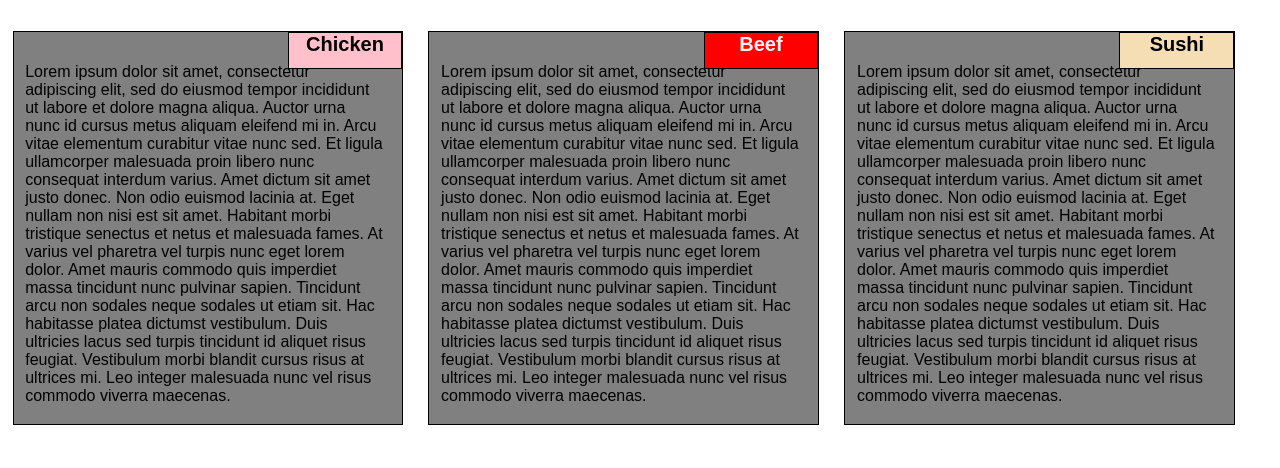
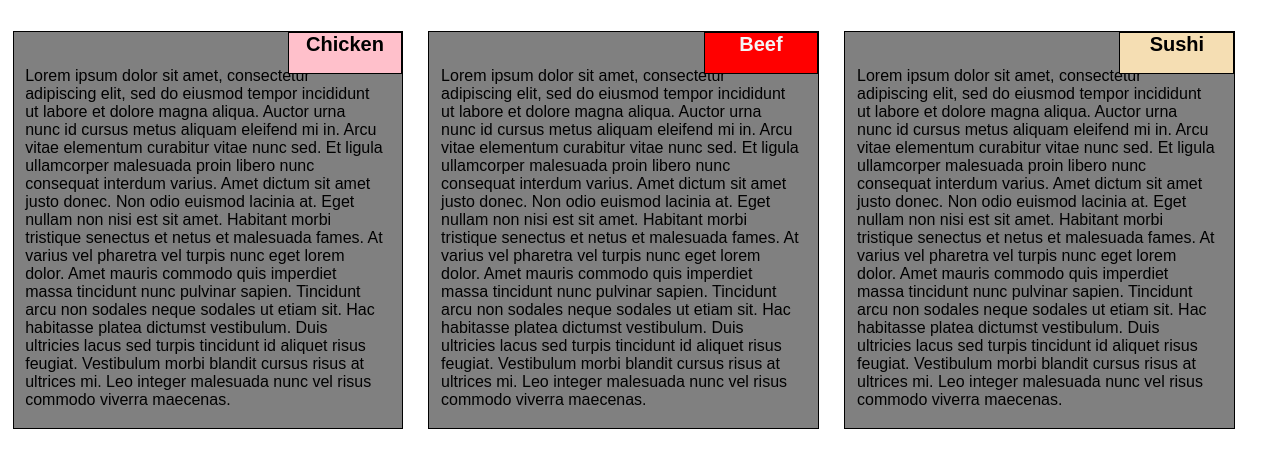
Before and after one commit to misli8/coursera_html_course, a PHP site: page /module2_solution/index.html in a window 1280 px wide. Shown: the part 47-515 px from the top of the page. Run offline with PHP 8.4, Linux system fonts and the light colour scheme; some web fonts are replaced.

Commit message:
Module 2 assignment

```diff
--- a/module2_solution/css/style.css
+++ b/module2_solution/css/style.css
@@ -24,8 +24,8 @@ h2{
     position: absolute;
     top: 0px;
     right: 0px;
-    min-width: 29%;
-    min-height: 9%;
+    width: 29%;
+    height: 40px;
     text-align: center;
     border: 1px solid black;
 }
@@ -40,14 +40,14 @@ h2{
     background-color: wheat;
 }
 .menu{
-width: 98%;
+    width: 98%;
 }
 p{
     margin-left: auto;
     margin-right: auto;
     margin-top: 0;
     margin-bottom: 0;
-    padding: 8% 5% 5% 3%;
+    padding: 9% 5% 5% 3%;
     background-color: gray;
 }
 @media (min-width: 992px){
--- a/module2_solution/index.html
+++ b/module2_solution/index.html
@@ -20,7 +20,6 @@
 	    </header>
         <div class="menu">
             <div  class="chicken">
-                    <h2 class="chicken_header">Chicken</h2>
                 <p>
                     Lorem ipsum dolor sit amet, consectetur adipiscing elit, sed do eiusmod tempor incididunt ut labore et dolore magna aliqua.
                     Auctor urna nunc id cursus metus aliquam eleifend mi in. Arcu vitae elementum curabitur vitae nunc sed. Et ligula ullamcorper
@@ -30,9 +29,9 @@
                     Tincidunt arcu non sodales neque sodales ut etiam sit. Hac habitasse platea dictumst vestibulum. Duis ultricies lacus sed turpis tincidunt id aliquet risus feugiat.
                     Vestibulum morbi blandit cursus risus at ultrices mi. Leo integer malesuada nunc vel risus commodo viverra maecenas.
                 </p>
+                <h2 class="chicken_header">Chicken</h2>
             </div>
             <div class="beef">
-                <h2 class="beef_header">Beef</h2>
                 <p>
                     Lorem ipsum dolor sit amet, consectetur adipiscing elit, sed do eiusmod tempor incididunt ut labore et dolore magna aliqua.
                     Auctor urna nunc id cursus metus aliquam eleifend mi in. Arcu vitae elementum curabitur vitae nunc sed. Et ligula ullamcorper
@@ -42,9 +41,9 @@
                     Tincidunt arcu non sodales neque sodales ut etiam sit. Hac habitasse platea dictumst vestibulum. Duis ultricies lacus sed turpis tincidunt id aliquet risus feugiat.
                     Vestibulum morbi blandit cursus risus at ultrices mi. Leo integer malesuada nunc vel risus commodo viverra maecenas.
                 </p>
+                <h2 class="beef_header">Beef</h2>
             </div>
             <div class="sushi">
-                <h2 class="sushi_header">Sushi</h2>
                 <p>
                     Lorem ipsum dolor sit amet, consectetur adipiscing elit, sed do eiusmod tempor incididunt ut labore et dolore magna aliqua.
                     Auctor urna nunc id cursus metus aliquam eleifend mi in. Arcu vitae elementum curabitur vitae nunc sed. Et ligula ullamcorper
@@ -54,6 +53,7 @@
                     Tincidunt arcu non sodales neque sodales ut etiam sit. Hac habitasse platea dictumst vestibulum. Duis ultricies lacus sed turpis tincidunt id aliquet risus feugiat.
                     Vestibulum morbi blandit cursus risus at ultrices mi. Leo integer malesuada nunc vel risus commodo viverra maecenas.
                 </p>
+                <h2 class="sushi_header">Sushi</h2>
             </div>
         </div>
     </body>
```
